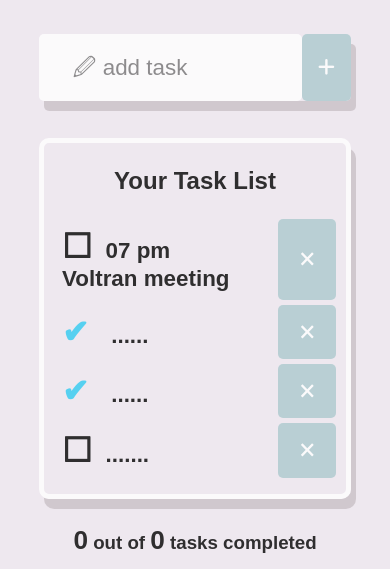
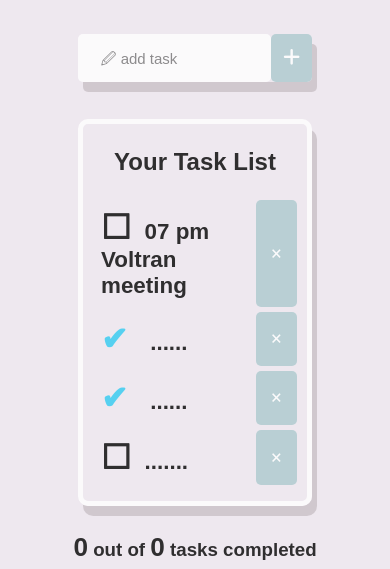
Before and after one commit to yildirimesutx/project_004_To-Do-App, a plain HTML site: page index.html in a window 390 px wide. Shown: the part 275-844 px from the top of the page. Drawn offline with Linux system fonts and the light colour scheme; a web font is replaced by a local one.

Commit message:
favicon and responsive

```diff
--- a/index.html
+++ b/index.html
@@ -4,7 +4,7 @@
     <meta charset="UTF-8">
     <meta http-equiv="X-UA-Compatible" content="IE=edge">
     <meta name="viewport" content="width=device-width, initial-scale=1.0">
-    <title>Document</title>
+    <title>To Do List</title>
     <link rel="stylesheet" href="style.css">
     <link rel="preconnect" href="https://fonts.googleapis.com">
     <link rel="preconnect" href="https://fonts.gstatic.com" crossorigin>
@@ -12,6 +12,7 @@
     <link rel="stylesheet" href="https://cdnjs.cloudflare.com/ajax/libs/font-awesome/6.0.0-beta2/css/all.min.css"
         integrity="sha512-YWzhKL2whUzgiheMoBFwW8CKV4qpHQAEuvilg9FAn5VJUDwKZZxkJNuGM4XkWuk94WCrrwslk8yWNGmY1EduTA=="
         crossorigin="anonymous" referrerpolicy="no-referrer" />
+        <link rel="shortcut icon" href="icon.jpg" type="image/x-icon">
 </head>
 <body>
     <main>
--- a/style.css
+++ b/style.css
@@ -103,11 +103,11 @@ ul li{
         background-color: #ACCACE; /* Blue background */
         border: none; /* Remove borders */
         border-radius:5px;
-        color: white; /* White text */
+        color:white; /* White text */
         padding: 0.3em 0.4em; /* Some padding */
         font-size: 1.2em; /* Set a font size */
         cursor: pointer; /* Mouse pointer on hover */
-        width:3em;
+        width: 3rem;
 }
 
 input{
@@ -146,11 +146,21 @@ h2{
 
 
 
-@media only screen and (max-width: 1200px) {
-    .todolist{
+@media only screen and (max-width:700px) {
+    /* .todolist{
         width: 80vw;
+    } */
+    /* #add-task{
+        width: 80vw;
+    } */
+    .btn{
+       font-size: 0.8rem;
+
     }
-    #add-task{
-        width: 80vw;
+
+    #task{
+        font-size:15px;
+
     }
+
 }
```
Also changed, not shown: icon.jpg (added).
